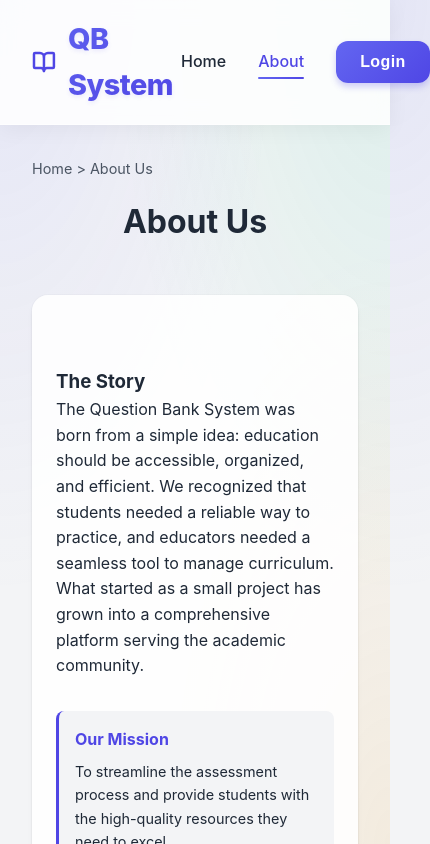
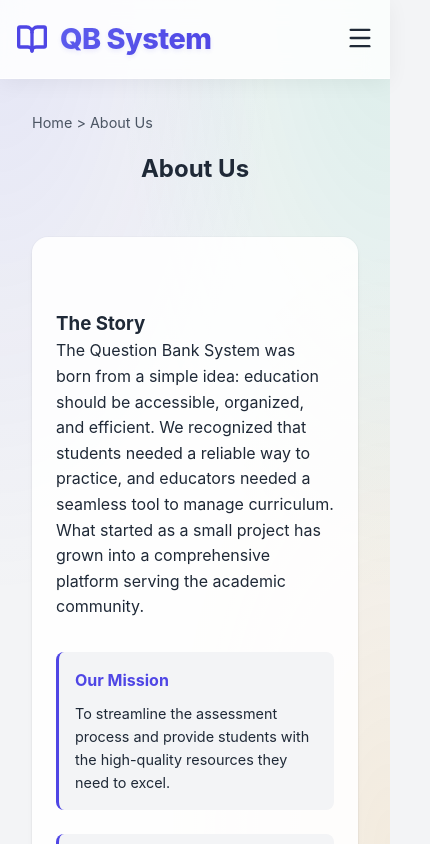
Before and after one commit to SubikshaRajendran/Question_Bank_System, a React (Vite) app in the folder client/: page /about in a window 390 px wide. Shown: the top 844 px of the page, 430 px wide, since content can reach past the window. Built offline with nearby package versions, Linux system fonts and the light colour scheme.

Commit message:
Make project responsive

```diff
--- a/client/src/components/Layout.jsx
+++ b/client/src/components/Layout.jsx
@@ -1,13 +1,14 @@
 import React, { useState } from 'react';
 import { Outlet, Link, useNavigate, useLocation } from 'react-router-dom';
 import { useAuth } from '../context/AuthContext';
-import { BookOpen, LogOut, Moon, Sun } from 'lucide-react';
+import { BookOpen, LogOut, Moon, Sun, Menu, X } from 'lucide-react';
 
 const Layout = () => {
     const { user, logout } = useAuth();
     const navigate = useNavigate();
     const location = useLocation();
     const [showLoginMenu, setShowLoginMenu] = useState(false);
+    const [showMobileMenu, setShowMobileMenu] = useState(false);
     const dropdownRef = React.useRef(null);
 
     React.useEffect(() => {
@@ -32,23 +33,42 @@ const Layout = () => {
 
     return (
         <>
-            <nav>
+            <nav className="navbar">
                 <div className="logo" style={{ display: 'flex', alignItems: 'center', gap: '0.75rem', fontSize: '1.8rem', fontWeight: '800' }}>
                     <BookOpen size={32} strokeWidth={2.5} />
                     <span style={{ letterSpacing: '-0.5px' }}>
                         {user ? (user.role === 'student' ? 'QB Student' : 'QB Admin') : 'QB System'}
                     </span>
                 </div>
-                <ul>
+
+                {/* Mobile Menu Button */}
+                <button
+                    className="mobile-menu-btn"
+                    onClick={() => setShowMobileMenu(!showMobileMenu)}
+                >
+                    {showMobileMenu ? <X size={28} /> : <Menu size={28} />}
+                </button>
+
+                <ul className={`nav-links ${showMobileMenu ? 'active' : ''}`}>
                     {/* Public Nav */}
                     {!user && (
                         <>
-                            <li><Link to="/" className={isActive('/')}>Home</Link></li>
-                            <li><Link to="/about" className={isActive('/about')}>About</Link></li>
-                            <li className="login-dropdown-wrapper" ref={dropdownRef}>
+                            <li><Link to="/" className={isActive('/')} onClick={() => setShowMobileMenu(false)}>Home</Link></li>
+                            <li><Link to="/about" className={isActive('/about')} onClick={() => setShowMobileMenu(false)}>About</Link></li>
+
+                            {/* Mobile Only Login Links */}
+                            <li className="mobile-only">
+                                <Link to="/login/student" onClick={() => setShowMobileMenu(false)}>Student Login</Link>
+                            </li>
+                            <li className="mobile-only">
+                                <Link to="/login/admin" onClick={() => setShowMobileMenu(false)}>Admin Login</Link>
+                            </li>
+
+                            {/* Desktop Dropdown */}
+                            <li className="login-dropdown-wrapper desktop-only" ref={dropdownRef}>
                                 <button
                                     className="btn"
-                                    onClick={() => setShowLoginMenu(!showLoginMenu)}
+                                    onClick={(e) => { e.stopPropagation(); setShowLoginMenu(!showLoginMenu); }}
                                     style={{ display: 'flex', alignItems: 'center', gap: '0.5rem' }}
                                 >
                                     Login
@@ -78,20 +98,20 @@ const Layout = () => {
                     {/* Student Nav */}
                     {user && user.role === 'student' && (
                         <>
-                            <li><Link to="/student/dashboard" className={isActive('/student/dashboard')}>Dashboard</Link></li>
-                            <li><Link to="/student/courses" className={isActive('/student/courses')}>My Courses</Link></li>
-                            <li><Link to="/student/review" className={isActive('/student/review')}>Review Later</Link></li>
-                            <li><Link to="/student/comments" className={isActive('/student/comments')}>My Comments</Link></li>
-                            <li><button onClick={handleLogout} style={{ background: 'none', border: 'none', color: 'inherit', cursor: 'pointer', fontSize: '1rem', fontWeight: 500 }}>Logout</button></li>
+                            <li><Link to="/student/dashboard" className={isActive('/student/dashboard')} onClick={() => setShowMobileMenu(false)}>Dashboard</Link></li>
+                            <li><Link to="/student/courses" className={isActive('/student/courses')} onClick={() => setShowMobileMenu(false)}>My Courses</Link></li>
+                            <li><Link to="/student/review" className={isActive('/student/review')} onClick={() => setShowMobileMenu(false)}>Review Later</Link></li>
+                            <li><Link to="/student/comments" className={isActive('/student/comments')} onClick={() => setShowMobileMenu(false)}>My Comments</Link></li>
+                            <li><button onClick={handleLogout} className="nav-btn-logout">Logout</button></li>
                         </>
                     )}
 
                     {/* Admin Nav */}
                     {user && user.role === 'admin' && (
                         <>
-                            <li><Link to="/admin/dashboard" className={isActive('/admin/dashboard')}>Dashboard</Link></li>
-                            <li><Link to="/admin/comments" className={isActive('/admin/comments')}>Student Comments</Link></li>
-                            <li><button onClick={handleLogout} style={{ background: 'none', border: 'none', color: 'inherit', cursor: 'pointer', fontSize: '1rem', fontWeight: 500 }}>Logout</button></li>
+                            <li><Link to="/admin/dashboard" className={isActive('/admin/dashboard')} onClick={() => setShowMobileMenu(false)}>Dashboard</Link></li>
+                            <li><Link to="/admin/comments" className={isActive('/admin/comments')} onClick={() => setShowMobileMenu(false)}>Student Comments</Link></li>
+                            <li><button onClick={handleLogout} className="nav-btn-logout">Logout</button></li>
                         </>
                     )}
                 </ul>
--- a/client/src/index.css
+++ b/client/src/index.css
@@ -298,6 +298,115 @@ h2,
   gap: 1rem;
   grid-auto-flow: dense;
 }
+
+/* --- Responsive Navigation & Layout --- */
+
+/* Default (Desktop) */
+.mobile-menu-btn {
+  display: none;
+  background: none;
+  border: none;
+  cursor: pointer;
+  color: var(--text-color);
+}
+
+.mobile-only {
+  display: none;
+}
+
+/* Mobile Screens (Match breakpoint, e.g. 768px) */
+@media (max-width: 768px) {
+
+  /* Navigation */
+  nav {
+    padding: 1rem;
+  }
+
+  .mobile-menu-btn {
+    display: block;
+  }
+
+  .desktop-only {
+    display: none;
+  }
+
+  .mobile-only {
+    display: block;
+  }
+
+  .nav-links {
+    position: absolute;
+    top: 100%;
+    left: 0;
+    width: 100%;
+    background: var(--header-bg);
+    backdrop-filter: blur(12px);
+    flex-direction: column;
+    align-items: center;
+    gap: 1.5rem;
+    padding: 2rem;
+    box-shadow: 0 10px 15px -3px rgba(0, 0, 0, 0.1);
+    border-bottom: var(--glass-border);
+
+    /* Animation state */
+    display: none;
+    transform: translateY(-20px);
+    opacity: 0;
+    transition: all 0.3s ease;
+  }
+
+  .nav-links.active {
+    display: flex;
+    /* Override display:none */
+    transform: translateY(0);
+    opacity: 1;
+  }
+
+  /* Adjust Logout Button in Mobile Menu */
+  .nav-btn-logout {
+    width: 100%;
+    text-align: center;
+    padding: 0.75rem;
+    background: rgba(239, 68, 68, 0.1);
+    color: var(--danger);
+    border-radius: 0.5rem;
+  }
+
+  /* Container */
+  .container {
+    padding: 0 1rem;
+    margin: 1.5rem auto;
+  }
+
+  /* Typography */
+  h2,
+  .section-header {
+    font-size: 1.75rem;
+  }
+
+  /* Forms */
+  .form-group label {
+    font-size: 0.9rem;
+  }
+
+  .btn {
+    width: 100%;
+    /* Full width buttons on mobile often look better */
+    margin-bottom: 0.5rem;
+  }
+}
+
+@media (max-width: 480px) {
+  nav .logo {
+    font-size: 1.4rem;
+  }
+
+  h2,
+  .section-header {
+    font-size: 1.5rem;
+  }
+}
+
 
 .bento-box {
   background: var(--card-bg);
```
